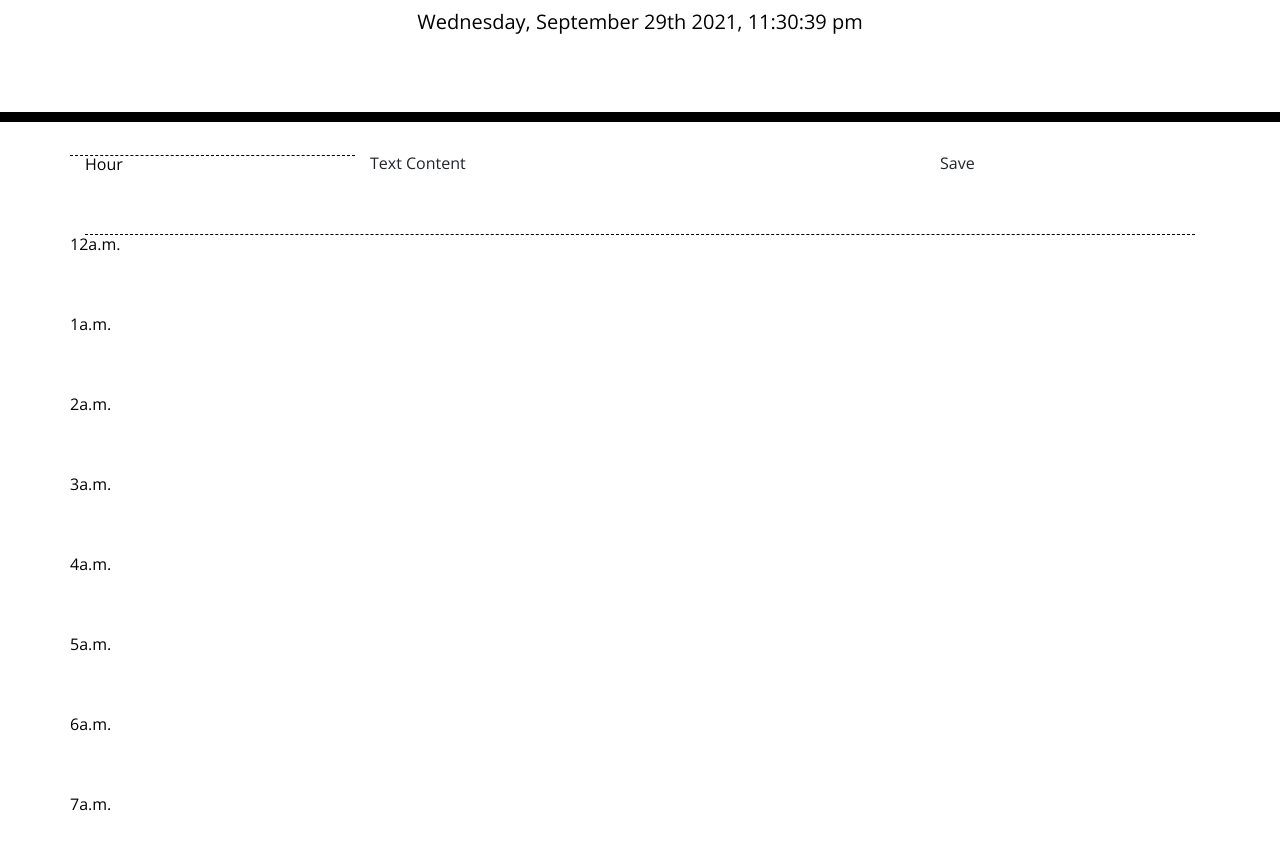
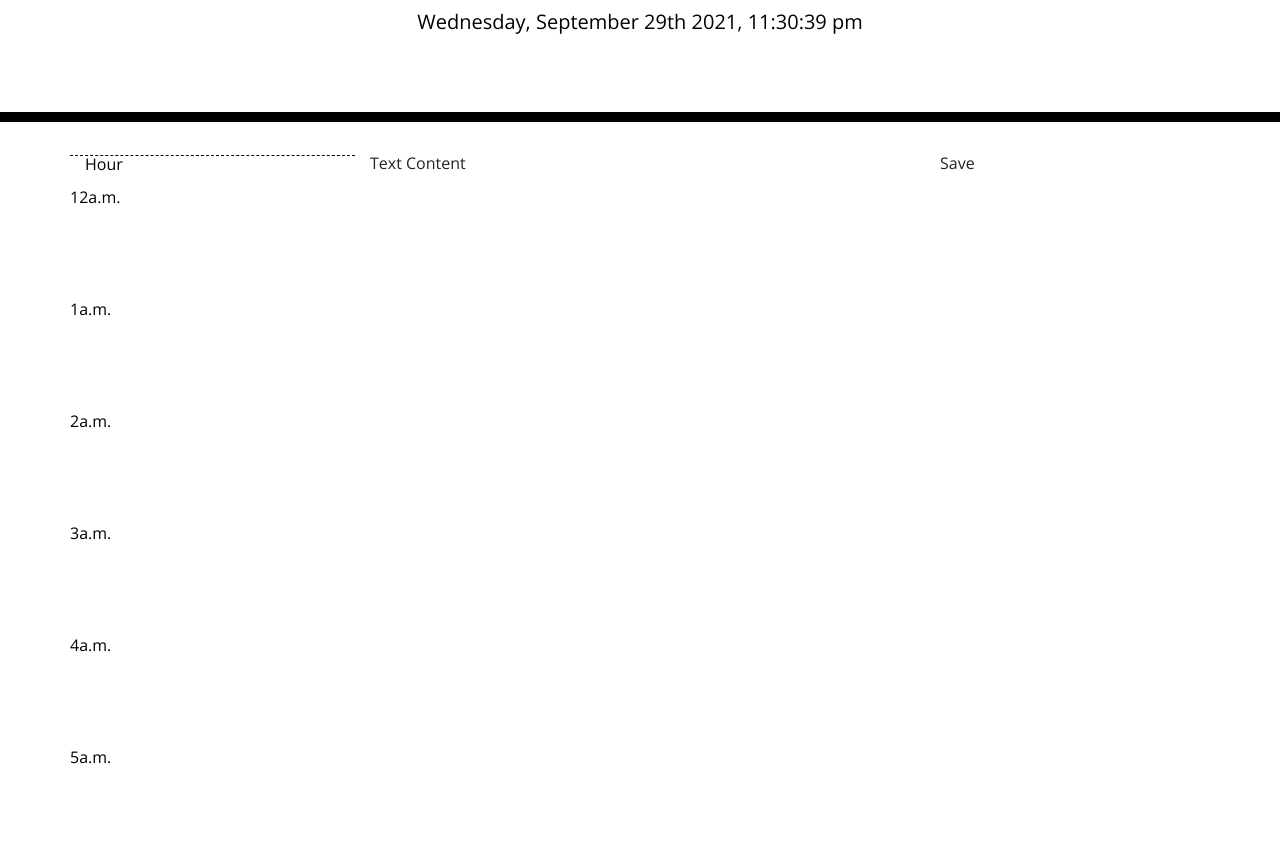
Before and after one commit to maweiche/dayplanner, a plain HTML site: page Develop/index.html in a window 1280 px wide. Shown: the part 182-1039 px from the top of the page. Drawn offline with nearby package versions, Linux system fonts and the light colour scheme.

Commit message:
figured out grid system correct layout, applied it to hour

```diff
--- a/Develop/index.html
+++ b/Develop/index.html
@@ -32,11 +32,7 @@
     <div class="container">
       <!-- Timeblocks go here -->
       <div class="row row-cols-3">
-        <div class="col hour">Hour</div>
-        <div class="col-6 textarea">Text Content</div>
-        <div class="col save">Save</div>
-      </div>
-      <div class="hour">
+        <div class="col hour">Hour
           <div class="row row-1">12a.m.</div>
           <div class="row row-2">1a.m.</div>
           <div class="row row-3">2a.m.</div>
@@ -62,6 +58,12 @@
           <div class="row row-23">10p.m.</div>
           <div class="row row-24">11p.m.</div>
         </div>
+        <div class="col-6 textarea">Text Content</div>
+        <div class="col save">Save</div>
+      </div>
+      <div class="textarea">
+        <div id="1">How does this look</div>
+      </div>
     </div>
 
     <script src="https://cdnjs.cloudflare.com/ajax/libs/jquery/3.2.1/jquery.min.js"></script>
```
Lines whose indentation alone changed are shown as unchanged.
